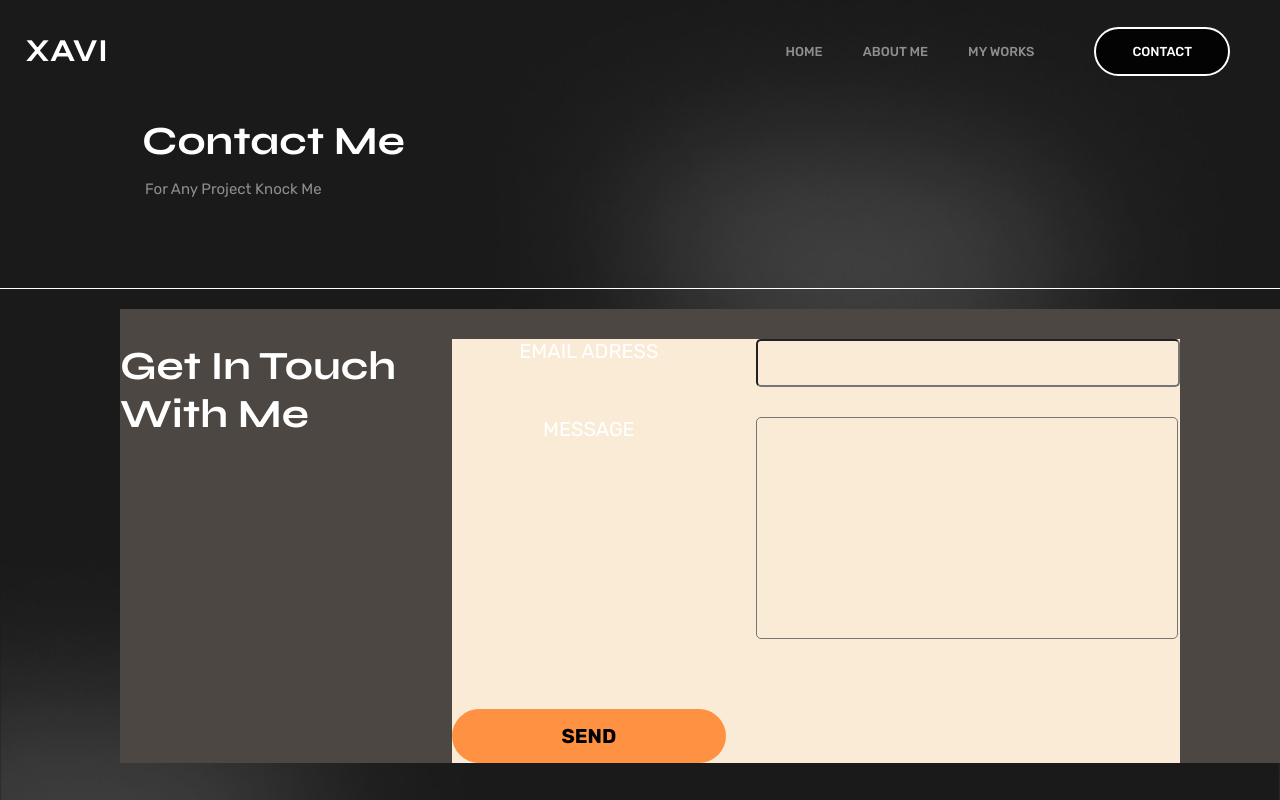
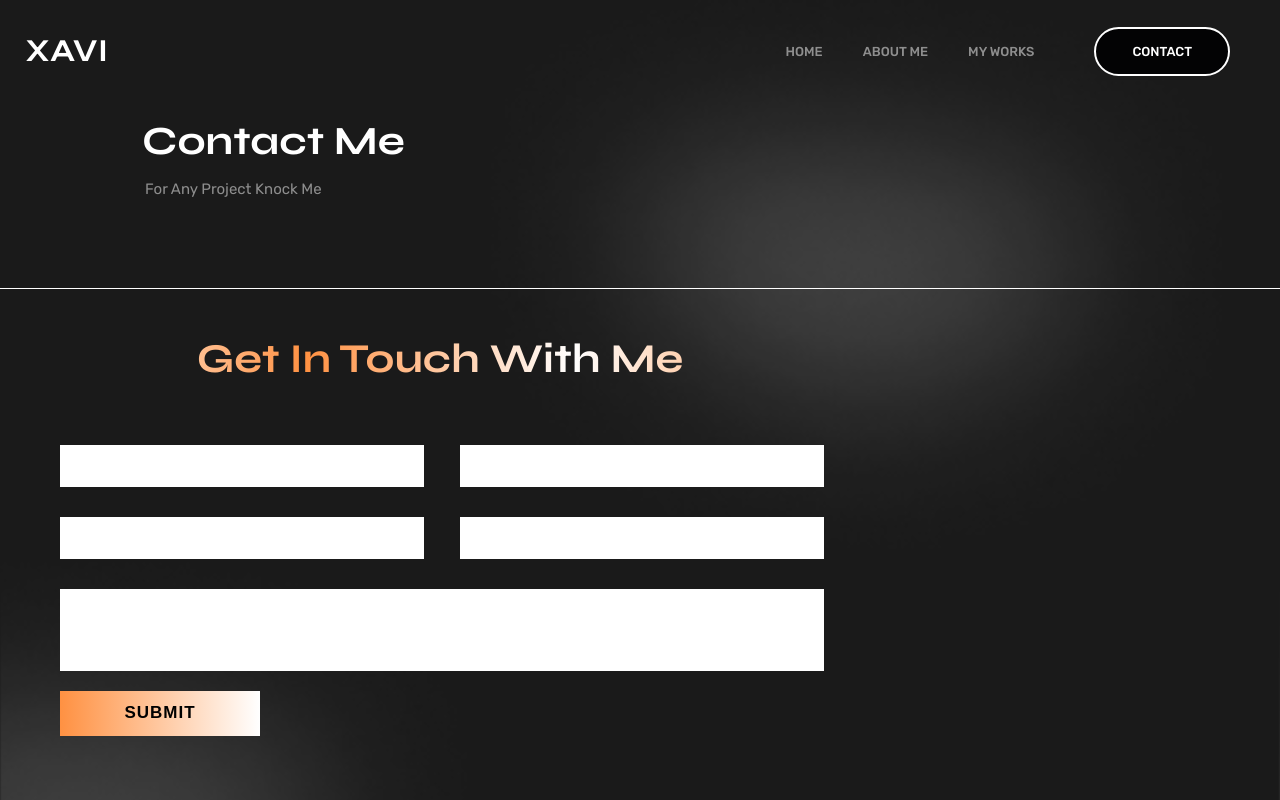
Before and after one commit to SlavikBlxt4/portfolio, a React (Create React App) app: page /contact in a window 1280 px wide. Shown: the top 800 px of the page. Built offline with nearby package versions, Linux system fonts and the light colour scheme.

Commit message:
formulario

```diff
--- a/src/App.css
+++ b/src/App.css
@@ -94,7 +94,7 @@ body {
     padding: 38px;
     padding-bottom: 50px;
     padding-top: 130px;
-    width: 400px;
+    width: 300px;
 }
 
 .code-desc li{
@@ -115,7 +115,7 @@ body {
     padding: 0px;
     padding-bottom: 50px;
     padding-top: 15px;
-    width: 400px;
+    width: 300px;
     padding-bottom: 0;
 }
 
@@ -279,7 +279,7 @@ li{
     align-items: center;
     text-align: center;
     padding: 30px;
-    margin-top: 120px;
+    margin-top: 90px;
     display: inline-block;
     max-width: 100%;
 }
@@ -490,60 +490,149 @@ button{
     opacity: 0.5;
 }
 
-.form-class{
-    background-color: #4d4743;
-    display: flex;
-    margin-left: 120px;
-    justify-content: space-between;
+
+
+
+*{
+  outline: #FF9142
 }
 
-.form-class h2{
-    color: white;
-    font-family: 'Syne', sans-serif;
-    font-size: 40px;
-    width: 400px;
+
+.container{
+  max-width: 800px;
+
+  width: 800px;
+  padding: 25px 40px 10px 40px;
+}
+.container .text{
+  text-align: center;
+  font-size: 41px;
+  font-weight: 600;
+  font-family: 'Syne', sans-serif;
+  background: -webkit-linear-gradient(right, #FF9142, #fff, #FF9142, #fff);
+  -webkit-background-clip: text;
+  -webkit-text-fill-color: transparent;
+}
+.container form{
+  padding: 30px 0 0 0;
+}
+.container form .form-row{
+  display: flex;
+  margin: 32px 0;
+}
+form .form-row .input-data{
+  width: 100%;
+  height: 40px;
+  margin: 0 20px;
+  position: relative;
+}
+form .form-row .textarea{
+  height: 70px;
+}
+.input-data input,
+.textarea textarea{
+  display: block;
+  width: 100%;
+  height: 100%;
+  border: none;
+  font-size: 17px;
 }
 
-.form{
-    display: grid;
-    grid-template-columns: 1fr 1fr;
-    grid-gap: 30px;
+label{
     color: white;
-    font-family: 'Rubik', sans-serif;
-    font-size: 20px;
-    margin-top: 30px;
-    margin-right: 100px;
-    background-color: antiquewhite;
-    text-align: center;
 }
 
-.form input, textarea{
-    padding: 10px;
-    border-radius: 5px;
-    font-family: 'Rubik', sans-serif;
-    font-size: 20px;
-    width: 400px;
-    background-color: transparent;
+.input-data input:focus ~ label, .textarea textarea:focus ~ label,
+.input-data input:valid ~ label, .textarea textarea:valid ~ label{
+  transform: translateY(-20px);
+  font-size: 14px;
+  color: #FF9142;
+}
+.textarea textarea{
+  resize: none;
+  padding-top: 10px;
+}
+.input-data label{
+  position: absolute;
+  pointer-events: none;
+  bottom: 10px;
+  font-size: 16px;
+  transition: all 0.3s ease;
+}
+.textarea label{
+  width: 100%;
+  bottom: 40px;
+}
+.input-data .underline{
+  position: absolute;
+  bottom: 0;
+  height: 2px;
+  width: 100%;
+}
+.input-data .underline:before{
+  position: absolute;
+  content: "";
+  height: 2px;
+  width: 100%;
+  background: #FF9142;
+  transform: scaleX(0);
+  transform-origin: center;
+  transition: transform 0.3s ease;
+}
+.input-data input:focus ~ .underline:before,
+.input-data input:valid ~ .underline:before,
+.textarea textarea:focus ~ .underline:before,
+.textarea textarea:valid ~ .underline:before{
+  transform: scale(1);
+}
+.submit-btn .input-data{
+  overflow: hidden;
+  height: 45px!important;
+  width: 25%!important;
+}
+.submit-btn .input-data .inner{
+  height: 100%;
+  width: 300%;
+  position: absolute;
+  left: -100%;
+  background: -webkit-linear-gradient(right, #FF9142, #fff, #FF9142, #fff);
+  transition: all 0.4s;
+}
+.submit-btn .input-data:hover .inner{
+  left: 0;
+}
+.submit-btn .input-data input{
+  background: none;
+  border: none;
+  color: #000000;
+  font-size: 17px;
+  font-weight: 700;
+  text-transform: uppercase;
+  letter-spacing: 1px;
+  cursor: pointer;
+  position: relative;
+  z-index: 2;
 }
 
-.form textarea{
-    height: 200px;
-    resize: none;
+
+@media (max-width: 700px) {
+  .container .text{
+    font-size: 30px;
+  }
+  .container form{
+    padding: 10px 0 0 0;
+  }
+  .container form .form-row{
+    display: block;
+  }
+  form .form-row .input-data{
+    margin: 35px 0!important;
+  }
+  .submit-btn .input-data{
+    width: 40%!important;
+  }
 }
 
-.form button{
-    font-family: 'Rubik', sans-serif;
-    font-size: 20px;
-    font-weight: 700;
-    border-radius: 100px;
-    padding: 15px;
-    padding-left: 36px;
-    padding-right: 36px;
-    border: none;
-    background-color: #FF9142;
-    background-size: 200% 200%;
-    margin-top: 40px;
-}
 
 
 
--- a/src/paginas/Contact.js
+++ b/src/paginas/Contact.js
@@ -1,44 +1,98 @@
 import React from 'react';
 import { useForm, ValidationError } from '@formspree/react';
+import { useState } from 'react';
 
 function ContactForm() {
-    const [state, handleSubmit] = useForm("xeqygkwy");
-    if (state.succeeded) {
-        return <p>Thanks for joining!</p>;
+    const [formData, setFormData] = useState({
+    firstName: '',
+    lastName: '',
+    emailAddress: '',
+    websiteName: '',
+    message: ''
+  });
+
+  const handleChange = (e) => {
+    const { name, value } = e.target;
+    setFormData(prevData => ({
+      ...prevData,
+      [name]: value
+    }));
+  };
+
+  const handleSubmit = async (e) => {
+    e.preventDefault();
+
+    try {
+      const response = await fetch('https://formspree.io/f/xeqygkwy', {
+        method: 'POST',
+        headers: {
+          'Content-Type': 'application/json'
+        },
+        body: JSON.stringify(formData)
+      });
+
+      if (response.ok) {
+        // La solicitud fue exitosa
+        console.log('Formulario enviado correctamente');
+        // Puedes realizar acciones adicionales después de enviar el formulario
+        // Por ejemplo, mostrar un mensaje de éxito, redireccionar al usuario, etc.
+      } else {
+        // La solicitud falló
+        console.error('Error al enviar el formulario');
+      }
+    } catch (error) {
+      console.error('Error de red:', error);
     }
-    return (
-        <form className='form' onSubmit={handleSubmit}>
-        <label htmlFor="email">
-          EMAIL ADRESS
-        </label>
-        <input
-          id="email"
-          type="email"
-          name="email"
-        />
-        <ValidationError
-          prefix="Email"
-          field="email"
-          errors={state.errors}
-        />
-        <label htmlFor="message">
-          MESSAGE
-        </label>
-        <textarea
-          id="message"
-          name="message"
-        />
-        <ValidationError
-          prefix="Message"
-          field="message"
-          errors={state.errors}
-        />
-        <button type="submit" disabled={state.submitting}>
-          SEND
-        </button>
+  };
+
+  return (
+    <div className="container">
+      <div className="text">Get In Touch With Me</div>
+      <form onSubmit={handleSubmit}>
+        <div className="form-row">
+          <div className="input-data">
+            <input type="text" name="firstName" value={formData.firstName} onChange={handleChange} required />
+            <div className="underline"></div>
+            <label htmlFor="firstName">First Name</label>
+          </div>
+          <div className="input-data">
+            <input type="text" name="lastName" value={formData.lastName} onChange={handleChange} required />
+            <div className="underline"></div>
+            <label htmlFor="lastName">Last Name</label>
+          </div>
+        </div>
+        <div className="form-row">
+          <div className="input-data">
+            <input type="text" name="emailAddress" value={formData.emailAddress} onChange={handleChange} required />
+            <div className="underline"></div>
+            <label htmlFor="emailAddress">Email Address</label>
+          </div>
+          <div className="input-data">
+            <input type="text" name="websiteName" value={formData.websiteName} onChange={handleChange} required />
+            <div className="underline"></div>
+            <label htmlFor="websiteName">Website Name</label>
+          </div>
+        </div>
+        <div className="form-row">
+          <div className="input-data textarea">
+            <textarea rows="8" cols="80" name="message" value={formData.message} onChange={handleChange} required></textarea>
+            <br />
+            <div className="underline"></div>
+            <label htmlFor="message">Write your message</label>
+          </div>
+        </div>
+        <div className="form-row submit-btn">
+          <div className="input-data">
+            <div className="inner"></div>
+            <input type="submit" value="submit" />
+          </div>
+        </div>
       </form>
-    );
-  }
+    </div>
+  );
+}
+
+
 
 
 const Contact = () => {
@@ -50,7 +104,6 @@ const Contact = () => {
                 <div style={{ height: '1px', backgroundColor: 'white', margin: '20px 0' }}></div>
             </div>
             <div className='form-class'>
-                <h2>Get In Touch With Me</h2>
                 <ContactForm />
             </div>
         </div>
```
